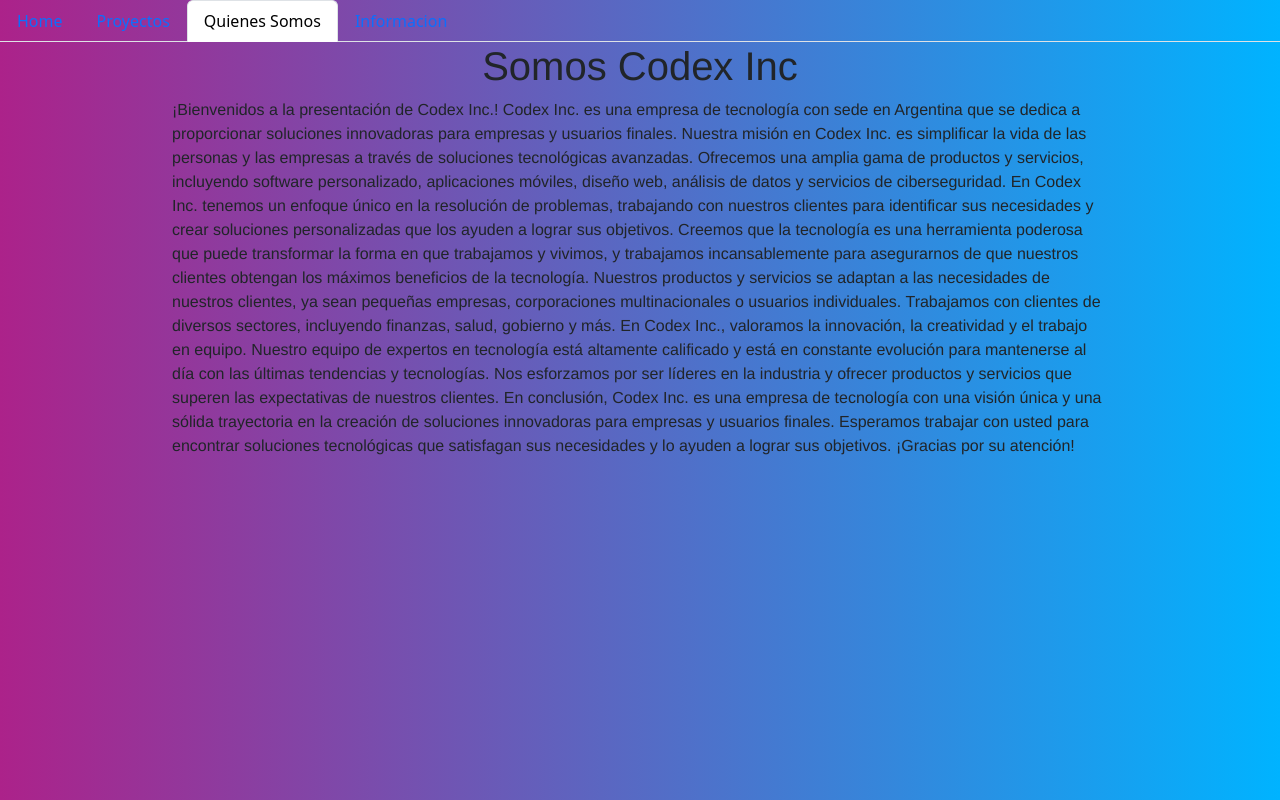
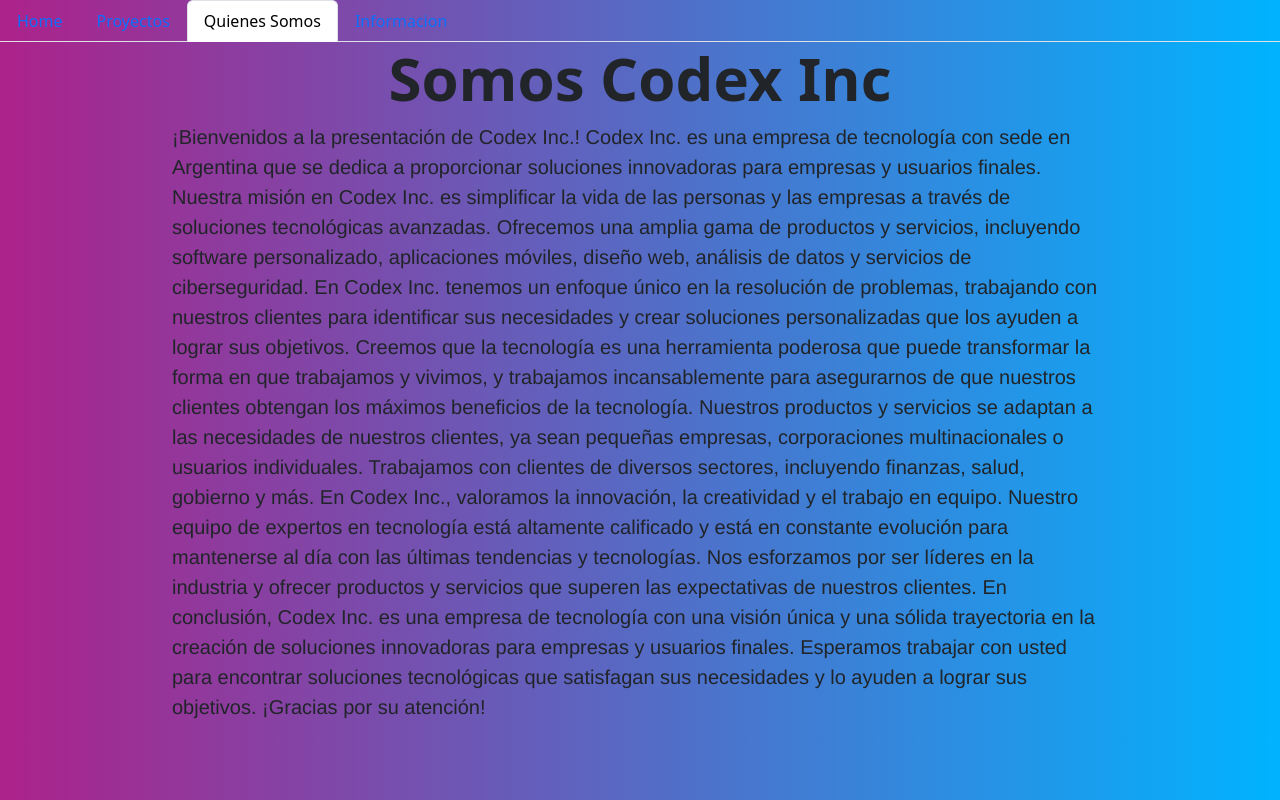
Before and after one commit to Facux95/pagina3, a plain HTML site: page index.html in a window 1280 px wide. Drawn offline with nearby package versions, Linux system fonts and the light colour scheme.

Commit message:
pag3 lista

```diff
--- a/css3.css
+++ b/css3.css
@@ -4,8 +4,11 @@
     box-sizing: border-box;
 }
 
+
 h1{
     text-align: center;
+    font-size: 60px;
+    font-weight: bold;
   }
 
 
@@ -16,6 +19,7 @@ body{
 
 #texto {
     font-family: "Helvetica Neue", Arial, sans-serif;
+    font-size: 20px;
   }
 
 .container {
--- a/index.html
+++ b/index.html
@@ -25,7 +25,7 @@
           <a  class="nav-link" href="#">Informacion</a>
         </li>
       </ul>
-    <h1 id="texto">Somos Codex Inc </h1>
+    <h1>Somos Codex Inc </h1>
       <div class="container"><p id="texto">¡Bienvenidos a la presentación de Codex Inc.! Codex Inc. es una empresa de tecnología con sede en Argentina que se dedica a proporcionar soluciones innovadoras para empresas y usuarios finales.
 
         Nuestra misión en Codex Inc. es simplificar la vida de las personas y las empresas a través de soluciones tecnológicas avanzadas. Ofrecemos una amplia gama de productos y servicios, incluyendo software personalizado, aplicaciones móviles, diseño web, análisis de datos y servicios de ciberseguridad.
```
